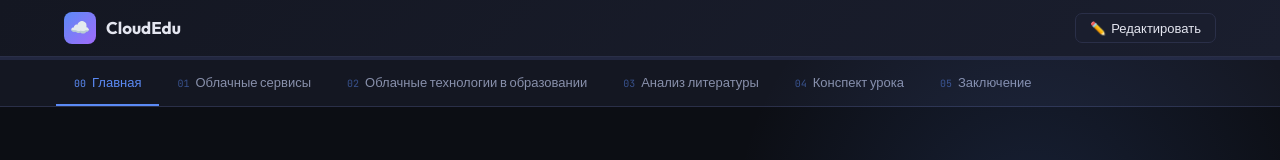
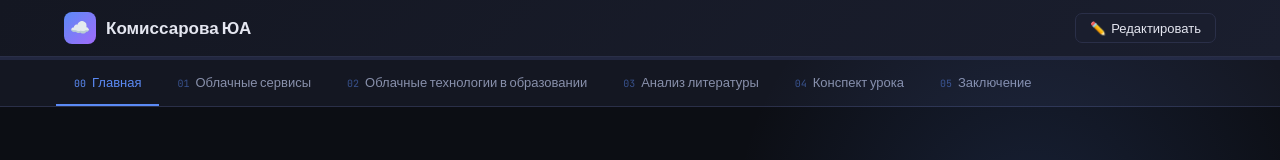
Before and after one commit to yulya2003komissarova-cmyk/Cloud-education, a plain HTML site: page index.html in a window 1280 px wide. Shown: the top 160 px of the page. Drawn offline with Linux system fonts and the light colour scheme.

Commit message:
Update index.html

```diff
--- a/index.html
+++ b/index.html
@@ -157,7 +157,7 @@
 <!-- ═══ TOP BAR ═══ -->
 <div class="topbar">
   <div class="topbar-inner">
-    <div class="logo"><div class="logo-icon">☁️</div><span>CloudEdu</span></div>
+    <div class="logo"><div class="logo-icon">☁️</div><span>Комиссарова ЮА</span></div>
     <div class="edit-controls">
       <button class="btn" id="editBtn" onclick="toggleEdit()"><span id="eIcon">✏️</span> <span id="eLabel">Редактировать</span></button>
       <button class="btn save-btn" id="saveBtn" style="display:none" onclick="saveHTML()">💾 Сохранить</button>
```
